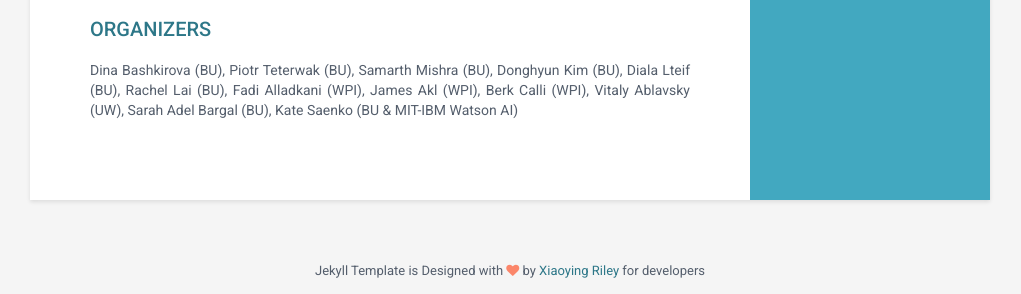
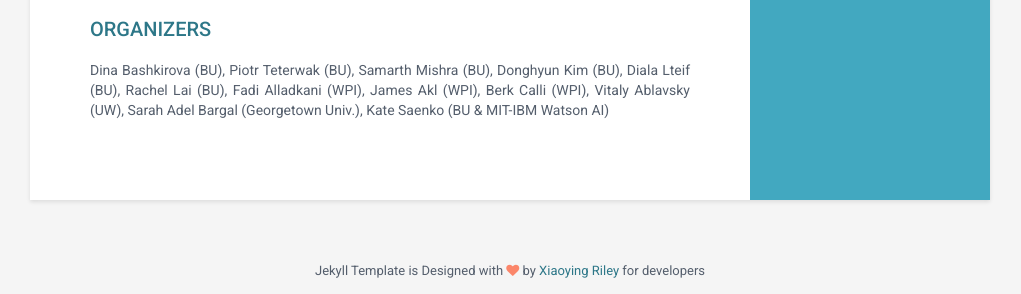
Before and after one commit to VisionLearningGroup/visda-2022, a Jekyll site: the page built from index.html, in a window 1280 px wide and 900 px high, scrolled down 2635 px. Shown: the part 558-852 px from the top of the window, without its empty margins (130-1151 px from the left). Built offline with Jekyll 4.4.1, drawn with Linux system fonts in a browser that asks for light colours.

Commit message:
Update index.html

```diff
--- a/index.html
+++ b/index.html
@@ -169,7 +169,7 @@ We are happy to announce the live online session for VisDA-2022 NeurIPS workshop
 <a name = "organizers"></a>
 <h2 class="section-title"> Organizers </h2>
 
-Dina Bashkirova (BU), Piotr Teterwak (BU), Samarth Mishra (BU), Donghyun Kim (BU), Diala Lteif (BU), Rachel Lai (BU), Fadi Alladkani (WPI), James Akl (WPI), Berk Calli (WPI), Vitaly Ablavsky (UW), Sarah Adel Bargal (BU), Kate Saenko (BU & MIT-IBM Watson AI)
+Dina Bashkirova (BU), Piotr Teterwak (BU), Samarth Mishra (BU), Donghyun Kim (BU), Diala Lteif (BU), Rachel Lai (BU), Fadi Alladkani (WPI), James Akl (WPI), Berk Calli (WPI), Vitaly Ablavsky (UW), Sarah Adel Bargal (Georgetown Univ.), Kate Saenko (BU & MIT-IBM Watson AI)
 
 </br>
 </br>
```
